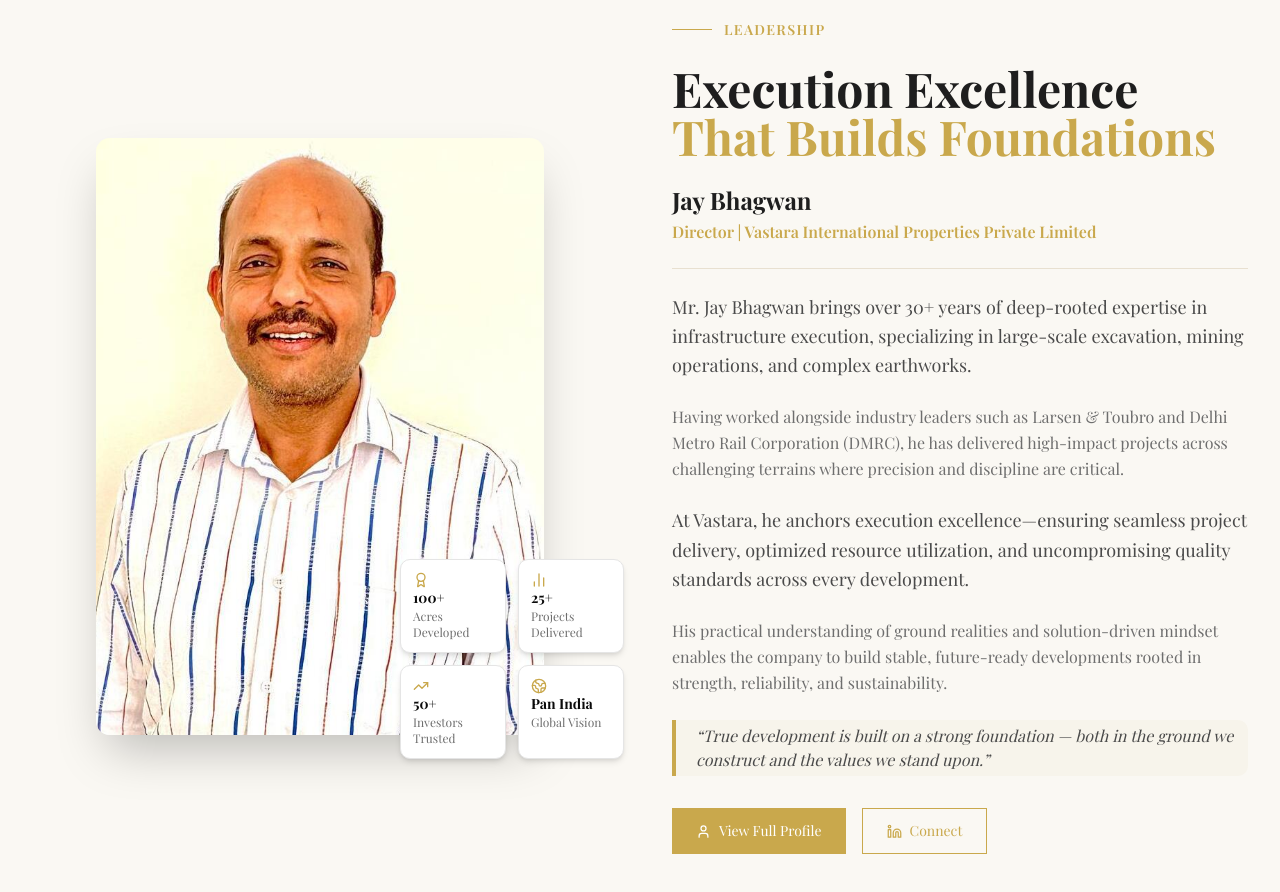
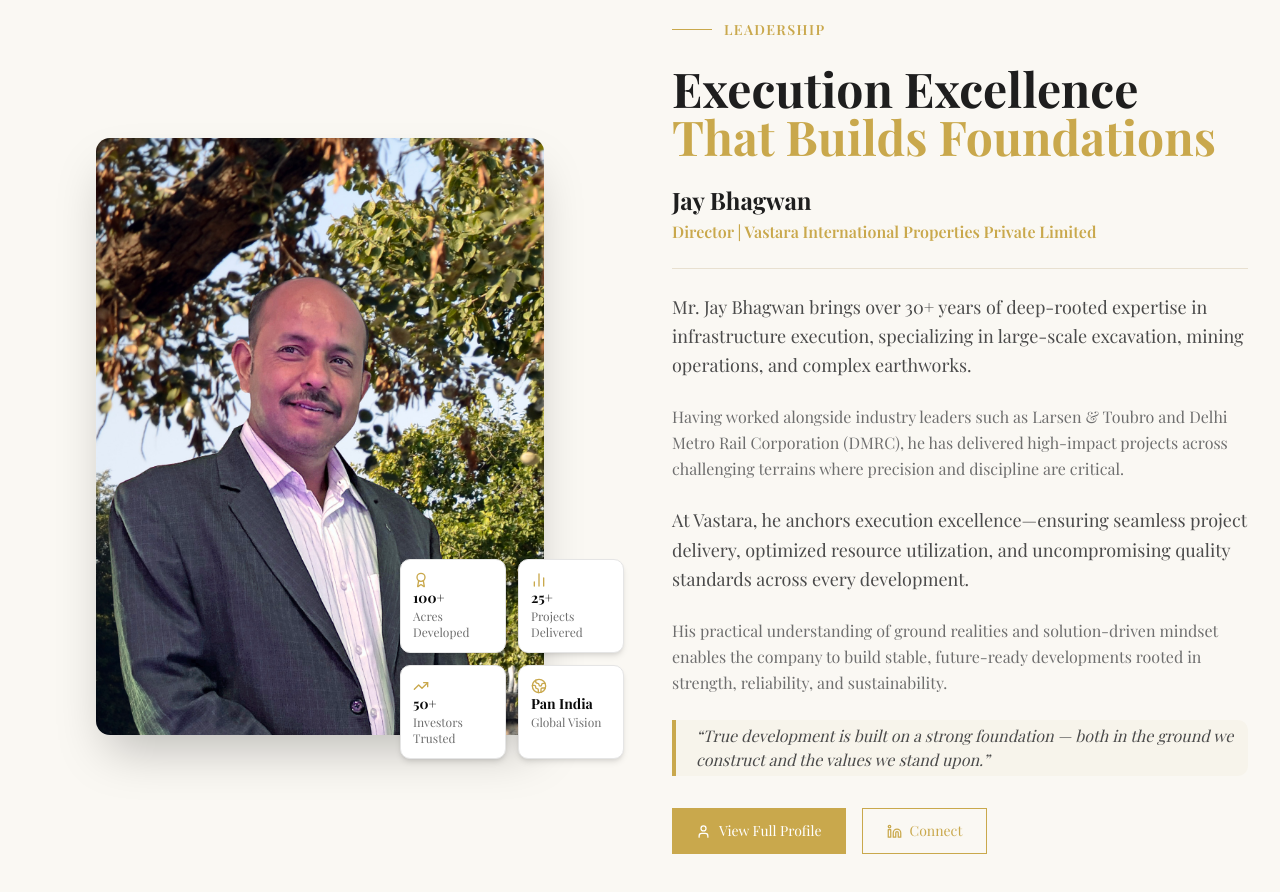
Before and after one commit to Sedawk-Dynamics/Vastara-technology-sedawk, a Next.js app: page / in a window 1280 px wide. Shown: the part 4760-5652 px from the top of the page. Built offline with nearby package versions, Linux system fonts and the light colour scheme; a web font is replaced by a local one.

Commit message:
Jai Bhagwan Image Change

```diff
--- a/components/vastara/FounderSection.tsx
+++ b/components/vastara/FounderSection.tsx
@@ -22,7 +22,7 @@ export default function FounderSection() {
             <div className="relative flex justify-center">
               <div className="relative w-full max-w-md aspect-[3/4] rounded-xl overflow-hidden shadow-2xl">
                 <Image
-                  src="/jai1.png"
+                  src="/jai2.png"
                   alt="Jay Bhagwan"
                   fill
                   className="object-cover"
```
Also changed, not shown: public/jai2.png (added).
